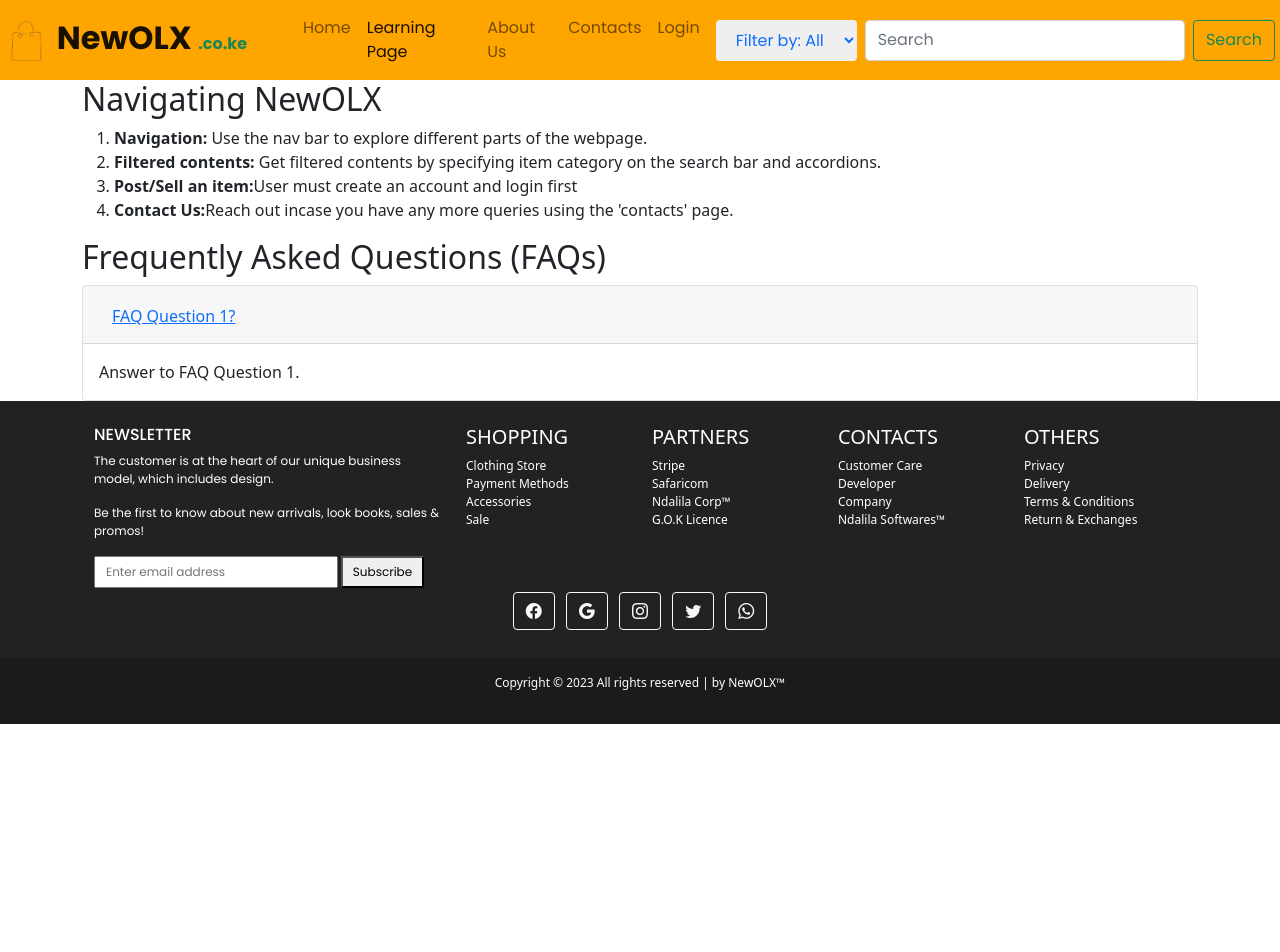
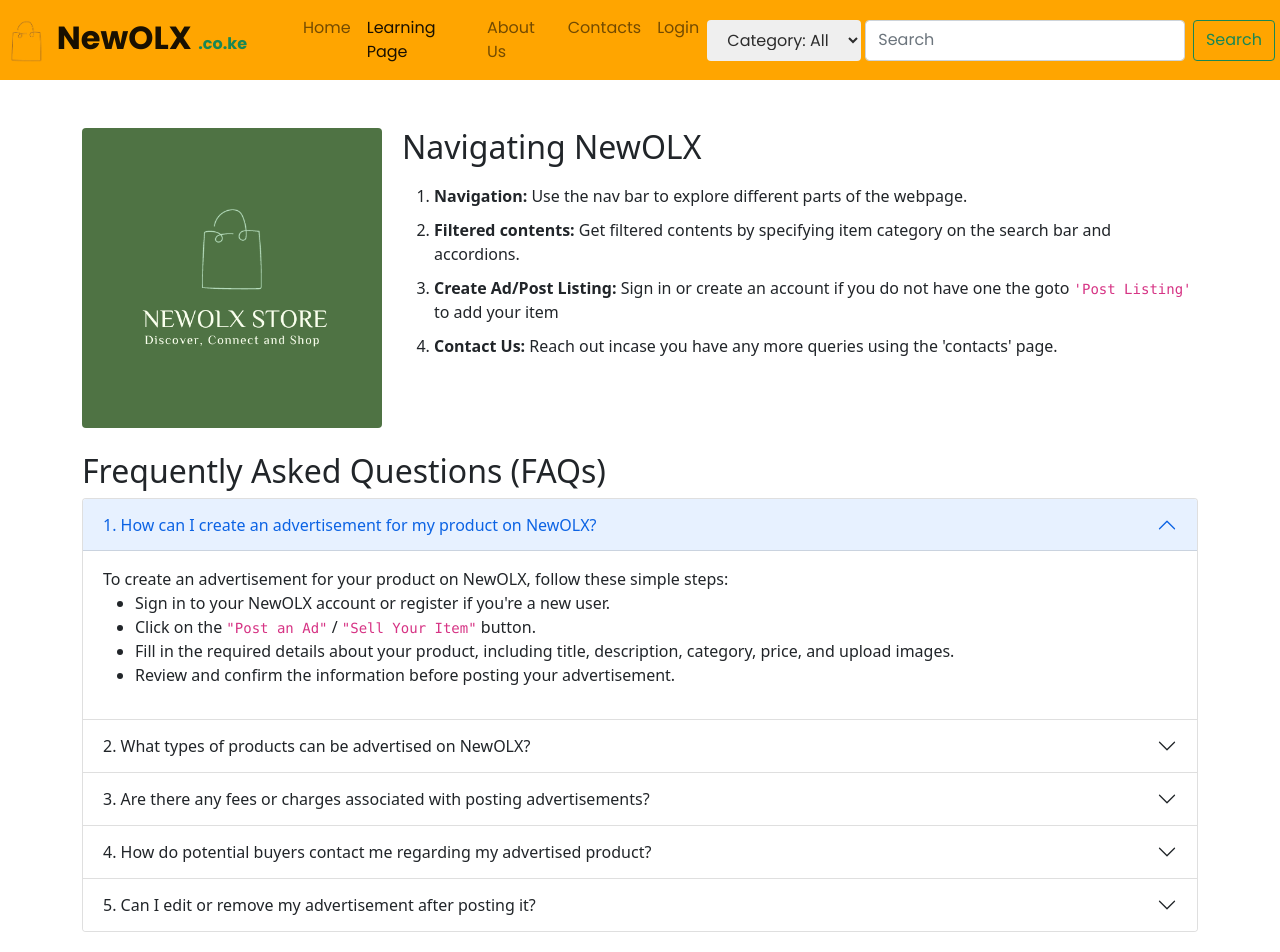
Before and after one commit to paulndalila/new-olx, a plain HTML site: page learningpage.html in a window 1280 px wide. Shown: the top 952 px of the page. Before the commit the page ends 800 px from the top, so only its background shows below. Drawn offline with nearby package versions, Linux system fonts and the light colour scheme.

Commit message:
project update

```diff
--- /dev/null
+++ b/css/lpage.css
@@ -0,0 +1,23 @@
+.nav-row{
+    gap: 20px;
+    display: flex;
+    flex-wrap: wrap;
+    justify-content: center;
+}
+
+.nav-row img{
+    height: 300px;
+    overflow: hidden;
+    border-radius: 4px;
+}
+
+.nav-row div{
+    min-width: 200px;
+}
+
+.nav-row ol{
+    padding-top: 10px;
+    display: flex;
+    flex-direction: column;
+    gap: 10px;
+}
--- a/css/nav.css
+++ b/css/nav.css
@@ -34,6 +34,10 @@
     gap: 5px;
 }
 
+#s-bar select{
+    color: rgb(44, 44, 44);
+}
+
 footer{
     font-size: 12px;
 }
--- a/learningpage.html
+++ b/learningpage.html
@@ -7,6 +7,7 @@
     <link href="https://cdn.jsdelivr.net/npm/bootstrap@5.0.2/dist/css/bootstrap.min.css" rel="stylesheet" integrity="sha384-EVSTQN3/azprG1Anm3QDgpJLIm9Nao0Yz1ztcQTwFspd3yD65VohhpuuCOmLASjC" crossorigin="anonymous">
     <link rel="stylesheet" href="https://cdn.jsdelivr.net/npm/bootstrap-icons@1.3.0/font/bootstrap-icons.css">
     <link rel="icon" href="images/favicon.png"  rel="icon" />
+    <link rel="stylesheet" href="css/lpage.css">
     <link rel="stylesheet" href="css/nav.css">
 </head>
 <body>
@@ -25,15 +26,16 @@
                 <li class="nav-item"><a class="nav-link" href="login.html">Login</a></li>
             </ul>
             <form action="filter.html" method="" class="d-flex">
-                <div class="nav-item dropdown">
+                <div class="nav-item dropdown" id="s-bar">
                     <!-- <a class="nav-link dropdown-toggle" href="#" id="navbarScrollingDropdown" role="button" data-bs-toggle="dropdown" aria-expanded="false">Filter</a> -->
-                    <select class="nav-link dropdown-toggle m-2 mt-0 mb-0" id="navbarScrollingDropdown" role="button" data-bs-toggle="dropdown" aria-expanded="false">
-                        <option class="dropdown-item" selected="all">Filter by: All</option>
+                    <select class="nav-link dropdown-toggle me-1" id="navbarScrollingDropdown" role="button" data-bs-toggle="dropdown" aria-expanded="false">
+                        <option class="dropdown-item" selected="all">Category: All</option>
                         <option class="dropdown-item" value="bags">Bags</option>
                         <option class="dropdown-item" value="shoes">Shoes</option>
                         <option class="dropdown-item" value="clothes">Clothes</option>
                         <option class="dropdown-item" value="jewelery">Jewelery</option>
                         <option class="dropdown-item" value="electronics">Electronics</option>
+                        <option class="dropdown-item" value="Accessories">Accessories</option>
                     </select>
                 </div>
                 <input class="form-control me-2" type="search" placeholder="Search" aria-label="Search" required>
@@ -44,39 +46,79 @@
     </nav>
 
     <!-- Navigation Guidance Section -->
-    <div class="container">
-        <section>
+    <div class="container pt-5 pb-5">
+        <section class="nav-row">
+            <img src="images/2.png" alt="logo">
+            <div class="col">
                 <h2>Navigating NewOLX</h2>
                 <ol>
                     <li><b>Navigation:</b> Use the nav bar to explore different parts of the webpage.</li>
                     <li><b>Filtered contents:</b> Get filtered contents by specifying item category on the search bar and accordions.</li>
-            <li><b>Post/Sell an item:</b>User must create an account and login first</li>
-            <li><b>Contact Us:</b>Reach out incase you have any more queries using the 'contacts' page.</li>
+                    <li><b>Create Ad/Post Listing:</b> Sign in or create an account if you do not have one the goto <code>'Post Listing'</code> to add your item</li>
+                    <li><b>Contact Us:</b> Reach out incase you have any more queries using the 'contacts' page.</li>
                 </ol>
+            </div>
         </section>
 
         <!-- FAQs Section -->
-        <section>
+        <section class="pt-4">
             <h2>Frequently Asked Questions (FAQs)</h2>
             <!-- Add FAQ items -->
             <div class="accordion" id="accordionFAQ">
-            <!-- FAQ Item 1 -->
-            <div class="card">
-                <div class="card-header" id="headingOne">
-                <h2 class="mb-0">
-                    <button class="btn btn-link" type="button" data-toggle="collapse" data-target="#collapseOne" aria-expanded="true" aria-controls="collapseOne">
-                    FAQ Question 1?
-                    </button>
+                <div class="accordion-item">
+                    <h2 class="accordion-header" id="headingOne"><button class="accordion-button" type="button" data-bs-toggle="collapse" data-bs-target="#collapseOne" aria-expanded="true" aria-controls="collapseOne">
+                        1. How can I create an advertisement for my product on NewOLX?</button>
                     </h2>
+                    <div id="collapseOne" class="accordion-collapse collapse show" aria-labelledby="headingOne" data-bs-parent="#accordionExample">
+                        <div class="accordion-body">To create an advertisement for your product on NewOLX, follow these simple steps: <br>
+                            <ul>
+                                <li>Sign in to your NewOLX account or register if you're a new user.</li>
+                                <li>Click on the <code>"Post an Ad"</code>  / <code>"Sell Your Item"</code> button.</li>
+                                <li>Fill in the required details about your product, including title, description, category, price, and upload images.</li>
+                                <li>Review and confirm the information before posting your advertisement.</li>
+                            </ul>
                         </div>
-                <div id="collapseOne" class="collapse show" aria-labelledby="headingOne" data-parent="#accordionFAQ">
-                <div class="card-body">
-                    Answer to FAQ Question 1.
+                    </div>
+                </div>
+                <div class="accordion-item">
+                    <h2 class="accordion-header" id="headingTwo">
+                    <button class="accordion-button collapsed" type="button" data-bs-toggle="collapse" data-bs-target="#collapseTwo" aria-expanded="false" aria-controls="collapseTwo">
+                        2. What types of products can be advertised on NewOLX?</button>
+                    </h2>
+                    <div id="collapseTwo" class="accordion-collapse collapse" aria-labelledby="headingTwo" data-bs-parent="#accordionExample">
+                        <div class="accordion-body">You can advertise a wide range of products on NewOLX, including electronics, fashion items, vehicles, real estate, services, and more. However, certain restricted items, such as illegal or prohibited goods, may not be allowed. Refer to our guidelines when posting your listings.</div>
+                    </div>
+                </div>
+                <div class="accordion-item">
+                    <h2 class="accordion-header" id="headingThree">
+                    <button class="accordion-button collapsed" type="button" data-bs-toggle="collapse" data-bs-target="#collapseThree" aria-expanded="false" aria-controls="collapseThree">
+                        3. Are there any fees or charges associated with posting advertisements?</button>
+                    </h2>
+                    <div id="collapseThree" class="accordion-collapse collapse" aria-labelledby="headingThree" data-bs-parent="#accordionExample">
+                        <div class="accordion-body">Posting advertisements on NewOLX is free for standard listings. However, there might be optional paid features or promotional tools available for a fee. We do not charge commission on successful transactions between buyers and sellers.</div>
+                    </div>
+                </div>
+
+                <div class="accordion-item">
+                    <h2 class="accordion-header" id="headingFour">
+                    <button class="accordion-button collapsed" type="button" data-bs-toggle="collapse" data-bs-target="#collapseFour" aria-expanded="false" aria-controls="collapseFour">
+                        4. How do potential buyers contact me regarding my advertised product?</button>
+                    </h2>
+                    <div id="collapseFour" class="accordion-collapse collapse" aria-labelledby="headingFour" data-bs-parent="#accordionExample">
+                        <div class="accordion-body">Interested buyers can contact you directly through the email address or phone number provided. You'll receive notifications and messages from potential buyers interested in your product, allowing you to communicate with only serious buyers.</div>
+                    </div>
+                </div>
+                <div class="accordion-item">
+                    <h2 class="accordion-header" id="headingFive">
+                    <button class="accordion-button collapsed" type="button" data-bs-toggle="collapse" data-bs-target="#collapseFive" aria-expanded="false" aria-controls="collapseFive">
+                        5. Can I edit or remove my advertisement after posting it?</button>
+                    </h2>
+                    <div id="collapseFive" class="accordion-collapse collapse" aria-labelledby="headingFive" data-bs-parent="#accordionExample">
+                        <div class="accordion-body">Yes, you can easily manage your advertisements by logging into your NewOLX account. From your dashboard or listings section, you'll have the option to edit, update, or remove your posted advertisements as needed.</div>
                     </div>
                 </div>
             </div>
             <!-- Add more FAQ items -->
-            </div>
         </section>
 
     </div>
```
Also changed, not shown: about.html (+3 -2 lines), contacts.html (+4 -3 lines), filter.html (+5 -4 lines), home.html (+1 -1 lines), index.html (+3 -2 lines), login.html (+4 -3 lines), register.html (+4 -3 lines). Lines whose indentation alone changed are shown as unchanged.
